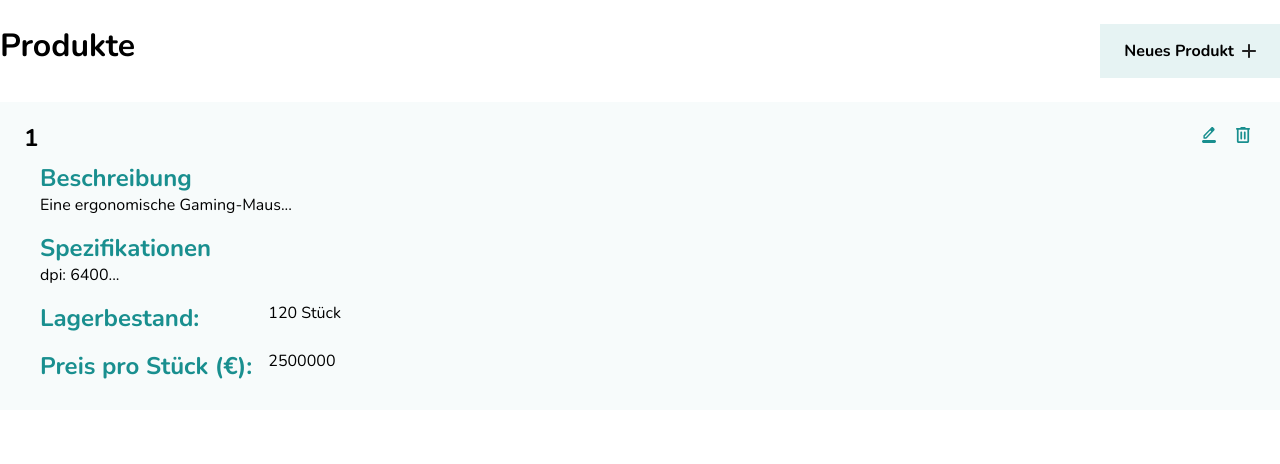
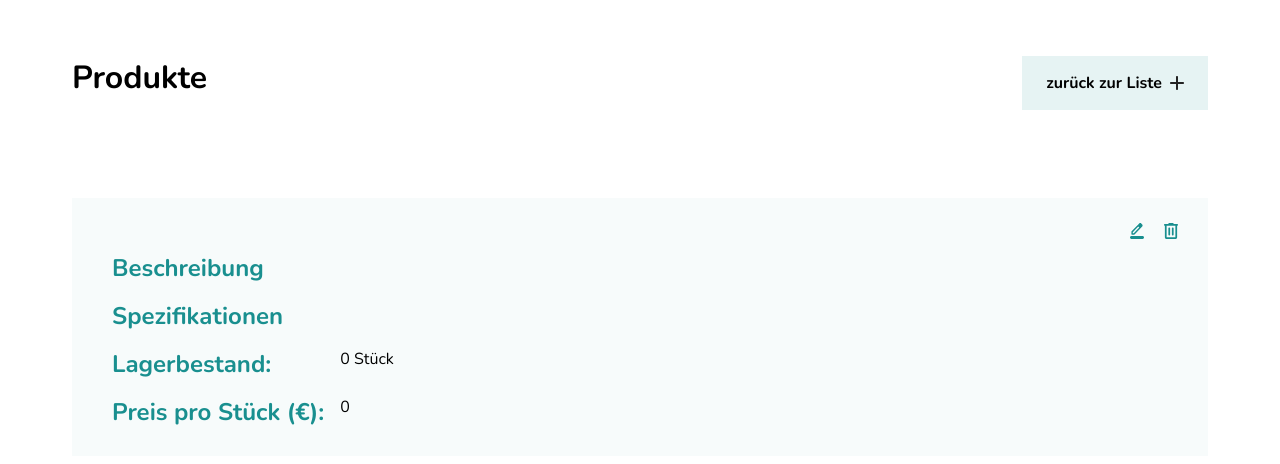
Before and after one commit to BilionIevgeniy/DA_product_list, an Angular app: page /detail/1 in a window 1280 px wide. Shown: the top 464 px of the page. Built offline with nearby package versions, Linux system fonts and the light colour scheme.

Commit message:
added store

```diff
--- /dev/null
+++ b/src/app/core/services/file-store.ts
@@ -0,0 +1,74 @@
+import { Injectable, signal, computed } from '@angular/core';
+export interface MyFile {
+  name: string;
+  description: string;
+  specs: string;
+  stock: number;
+  price: number;
+}
+
+@Injectable({
+  providedIn: 'root',
+})
+export class FileStoreService {
+  private filesState = signal<MyFile[]>([
+    {
+      name: 'Gaming Maus',
+      description:
+        'Eine ergonomische Gaming-Maus mit hoher Präzision und einstellbare DPI. Ideal für FPS- und MOBA-Spiele, bietet sie eine langlebige Bauweise und komfortableSeitentasten für schnelles Reagieren.',
+      specs: 'dpi: 6400, cable length: 1.8m, color: Schwarz',
+      stock: 120,
+      price: 2500000,
+    },
+    {
+      name: 'USB-C Kabel',
+      description:
+        'Robustes Ladekabel für Smartphones, Tablets und Laptops. Unterstütztschnelles Laden und Datenübertragung. Perfekt für den täglichen Einsatz zu Hause, im Bürooder unterwegs.',
+      specs: 'length: 1m, color: Weiß, type: USB-C zu USB-A',
+      stock: 300,
+      price: 4800,
+    },
+    {
+      name: 'Mechanische Tastatur',
+      description:
+        'Hochwertige mechanische Tastatur mit RGB-Hintergrundbeleuchtung. Dieschnellen Switches sorgen für präzise Eingaben und langen Schreibkomfort. Ideal für Gamerund Vielschreiber.',
+      specs: 'switches: Red, connection: USB, color: Schwarz',
+      stock: 85,
+      price: 79.9,
+    },
+    {
+      name: 'HDMI Kabel',
+      description:
+        'Ein zuverlässiges HDMI 2.1 Kabel, das gestochen scharfe Bilder in 4Kund 8K Qualität liefert. Geeignet für Fernseher, Monitore, Konsolen und Projektoren.Unterstützt HDR und hohe Bildwiederholraten.',
+      specs: 'length: 2m, version: 2.1, color: Schwarz',
+      stock: 250,
+      price: 12.99,
+    },
+    {
+      name: 'Externe SSD',
+      description:
+        'Leistungsstarke und kompakte externe SSD für schnelleDatenübertragung. Perfekt für große Dateien, Gaming-Bibliotheken oder als Backup-Lösung.Stoßfestes Gehäuse für den mobilen Einsatz.',
+      specs: 'capacity: 1TB, interface: USB 3.2, color: Silber',
+      stock: 60,
+      price: 109.99,
+    },
+    {
+      name: 'Bluetooth Kopfhörer',
+      description:
+        'Kabellose Over-Ear Kopfhörer mit klaren Höhen und kräftigem Bass.Dank 20 Stunden Akkulaufzeit und komfortabler Ohrpolster ideal für lange Musik- oderGaming-Sessions.',
+      specs: 'battery life: 20h, color: Schwarz, connection: Bluetooth 5.0',
+      stock: 150,
+      price: 59.95,
+    },
+  ]);
+
+  public files = this.filesState.asReadonly();
+
+  public getFileById(name: string) {
+    return computed(() => this.filesState().find((f) => f.name === name));
+  }
+
+  public setFiles(newFiles: MyFile[]) {
+    this.filesState.set(newFiles);
+  }
+}
--- a/src/app/layout/header/header.html
+++ b/src/app/layout/header/header.html
@@ -1,9 +1,9 @@
 <header class="main-header">
   <h1 class="main-header__title">Produkte</h1>
 
-  <a class="btn" [class.btn--primary]="path === ''" [class.btn--secondary]="path === 'detail'">
-    <span>{{ btn_text }}</span>
-    @if (path == "") {
+  <a class="btn" [class.btn--primary]="path() === ''" [class.btn--secondary]="path() === 'detail'">
+    <span>{{ btnText() }}</span>
+    @if (path() == "") {
     <svg xmlns="http://www.w3.org/2000/svg" width="14" height="14" viewBox="0 0 14 14" fill="none">
       <path d="M6 8H1C0.716667 8 0.479167 7.90417 0.2875 7.7125C0.0958333 7.52083 0 7.28333
  0 7C0 6.71667 0.0958333 6.47917 0.2875 6.2875C0.479167 6.09583 0.716667 6 1 6H6V1C6
--- a/src/app/layout/header/header.ts
+++ b/src/app/layout/header/header.ts
@@ -1,17 +1,36 @@
-import { Component } from '@angular/core';
+import { Component, computed, effect, inject } from '@angular/core';
+import { toSignal } from '@angular/core/rxjs-interop';
+import { NavigationEnd, Router } from '@angular/router';
+import { filter, map } from 'rxjs';
 
 @Component({
   selector: 'app-header',
   imports: [],
+  standalone: true,
   templateUrl: './header.html',
   styleUrl: './header.scss',
 })
 export class Header {
-  path = '';
-  btn_text = 'Neues Produkt';
-  ngOnInit() {
-    if (this.path == 'detail') {
-      this.btn_text = 'zurück zur Liste';
-    }
+  private router = inject(Router);
+  public currentUrl = toSignal(
+    this.router.events.pipe(
+      filter((e: any): e is NavigationEnd => e instanceof NavigationEnd),
+      map((e: NavigationEnd) => e.urlAfterRedirects),
+    ),
+    { initialValue: this.router.url },
+  );
+
+  public path = computed(() => {
+    return this.currentUrl().includes('detail') ? '' : 'detail';
+  });
+
+  public btnText = computed(() => {
+    return this.currentUrl().includes('detail') ? 'zurück zur Liste' : 'Neues Produkt';
+  });
+
+  constructor() {
+    effect(() => {
+      console.log('URL изменился на:', this.currentUrl());
+    });
   }
 }
--- a/src/app/shared/components/product-detail/product-detail.ts
+++ b/src/app/shared/components/product-detail/product-detail.ts
@@ -1,6 +1,7 @@
 import { Component, inject, signal } from '@angular/core';
 import { ActivatedRoute } from '@angular/router';
 import { UpperCasePipe } from '@angular/common';
+import { FileStoreService, MyFile } from '../../../core/services/file-store';
 
 @Component({
   selector: 'app-product-detail',
@@ -10,20 +11,24 @@ import { UpperCasePipe } from '@angular/common';
 })
 export class ProductDetail {
   private activatedRoute = inject(ActivatedRoute);
+  private fileStore = inject(FileStoreService);
 
   detail = signal({
-    name: 'Gaming Maus',
-    description: 'Eine ergonomische Gaming-Maus...',
-    specs: 'dpi: 6400...',
-    stock: 120,
-    price: 2500000,
+    name: '',
+    description: '',
+    specs: '',
+    stock: 0,
+    price: 0,
   });
 
   ngOnInit() {
     const name = this.activatedRoute.snapshot.params['name'];
-    this.detail.update((current) => ({ ...current, name }));
+    const file = this.fileStore.getFileById(name);
+    if (file()) {
+      this.detail.set(file()!);
+    }
   }
   deleteDetail() {
-    this.detail.update((current) => ({ ...current, name: '' }));
+    this.detail.set({ ...this.detail(), name: '' });
   }
 }
--- a/src/app/shared/components/product-list/product-list.ts
+++ b/src/app/shared/components/product-list/product-list.ts
@@ -1,5 +1,6 @@
-import { Component, OnInit } from '@angular/core';
+import { Component, inject, OnInit } from '@angular/core';
 import { RouterModule } from '@angular/router';
+import { FileStoreService } from '../../../core/services/file-store';
 export interface Product {
   name: string;
   description: string;
@@ -15,57 +16,9 @@ export interface Product {
 })
 export class ProductList {
   list: Product[] = [];
+  private fileStore = inject(FileStoreService);
 
   ngOnInit() {
-    this.list = [
-      {
-        name: 'Gaming Maus',
-        description:
-          'Eine ergonomische Gaming-Maus mit hoher Präzision und einstellbare DPI. Ideal für FPS- und MOBA-Spiele, bietet sie eine langlebige Bauweise und komfortableSeitentasten für schnelles Reagieren.',
-        specs: 'dpi: 6400, cable length: 1.8m, color: Schwarz',
-        stock: 120,
-        price: 2500000,
-      },
-      {
-        name: 'USB-C Kabel',
-        description:
-          'Robustes Ladekabel für Smartphones, Tablets und Laptops. Unterstütztschnelles Laden und Datenübertragung. Perfekt für den täglichen Einsatz zu Hause, im Bürooder unterwegs.',
-        specs: 'length: 1m, color: Weiß, type: USB-C zu USB-A',
-        stock: 300,
-        price: 4800,
-      },
-      {
-        name: 'Mechanische Tastatur',
-        description:
-          'Hochwertige mechanische Tastatur mit RGB-Hintergrundbeleuchtung. Dieschnellen Switches sorgen für präzise Eingaben und langen Schreibkomfort. Ideal für Gamerund Vielschreiber.',
-        specs: 'switches: Red, connection: USB, color: Schwarz',
-        stock: 85,
-        price: 79.9,
-      },
-      {
-        name: 'HDMI Kabel',
-        description:
-          'Ein zuverlässiges HDMI 2.1 Kabel, das gestochen scharfe Bilder in 4Kund 8K Qualität liefert. Geeignet für Fernseher, Monitore, Konsolen und Projektoren.Unterstützt HDR und hohe Bildwiederholraten.',
-        specs: 'length: 2m, version: 2.1, color: Schwarz',
-        stock: 250,
-        price: 12.99,
-      },
-      {
-        name: 'Externe SSD',
-        description:
-          'Leistungsstarke und kompakte externe SSD für schnelleDatenübertragung. Perfekt für große Dateien, Gaming-Bibliotheken oder als Backup-Lösung.Stoßfestes Gehäuse für den mobilen Einsatz.',
-        specs: 'capacity: 1TB, interface: USB 3.2, color: Silber',
-        stock: 60,
-        price: 109.99,
-      },
-      {
-        name: 'Bluetooth Kopfhörer',
-        description:
-          'Kabellose Over-Ear Kopfhörer mit klaren Höhen und kräftigem Bass.Dank 20 Stunden Akkulaufzeit und komfortabler Ohrpolster ideal für lange Musik- oderGaming-Sessions.',
-        specs: 'battery life: 20h, color: Schwarz, connection: Bluetooth 5.0',
-        stock: 150,
-        price: 59.95,
-      },
-    ];
+    this.list = this.fileStore.files();
   }
 }
--- a/src/styles.scss
+++ b/src/styles.scss
@@ -2,10 +2,14 @@
 
 * {
   margin: 0;
+  padding: 0;
   box-sizing: border-box;
 }
 
-:host {
+app-root {
+  max-width: 1200px;
+  width: 100%;
+  margin: 0 auto;
   display: flex;
   flex-direction: column;
   gap: 32px;
```
Also changed, not shown: src/app/shared/pipes/custom-pipe.ts (added, +10 -0 lines), 1 other file (tests, documents, lock files or other folders).
